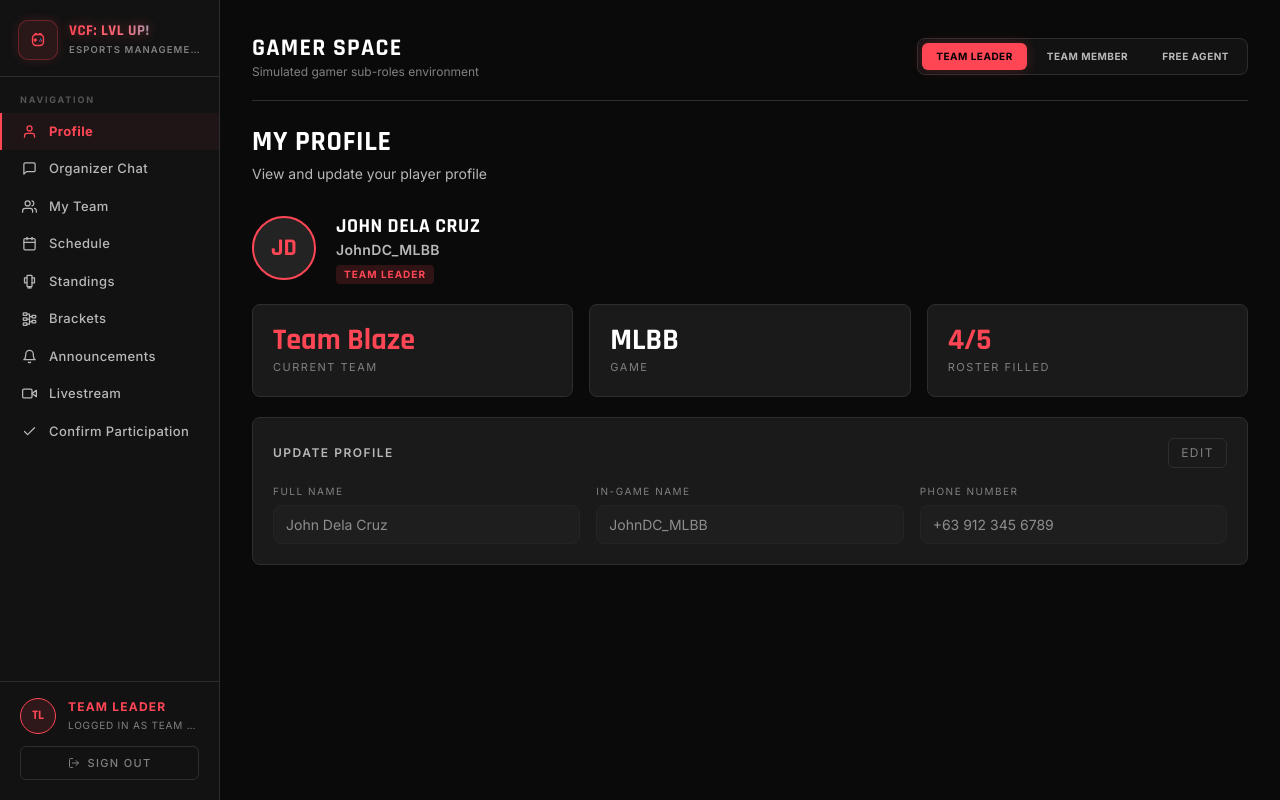
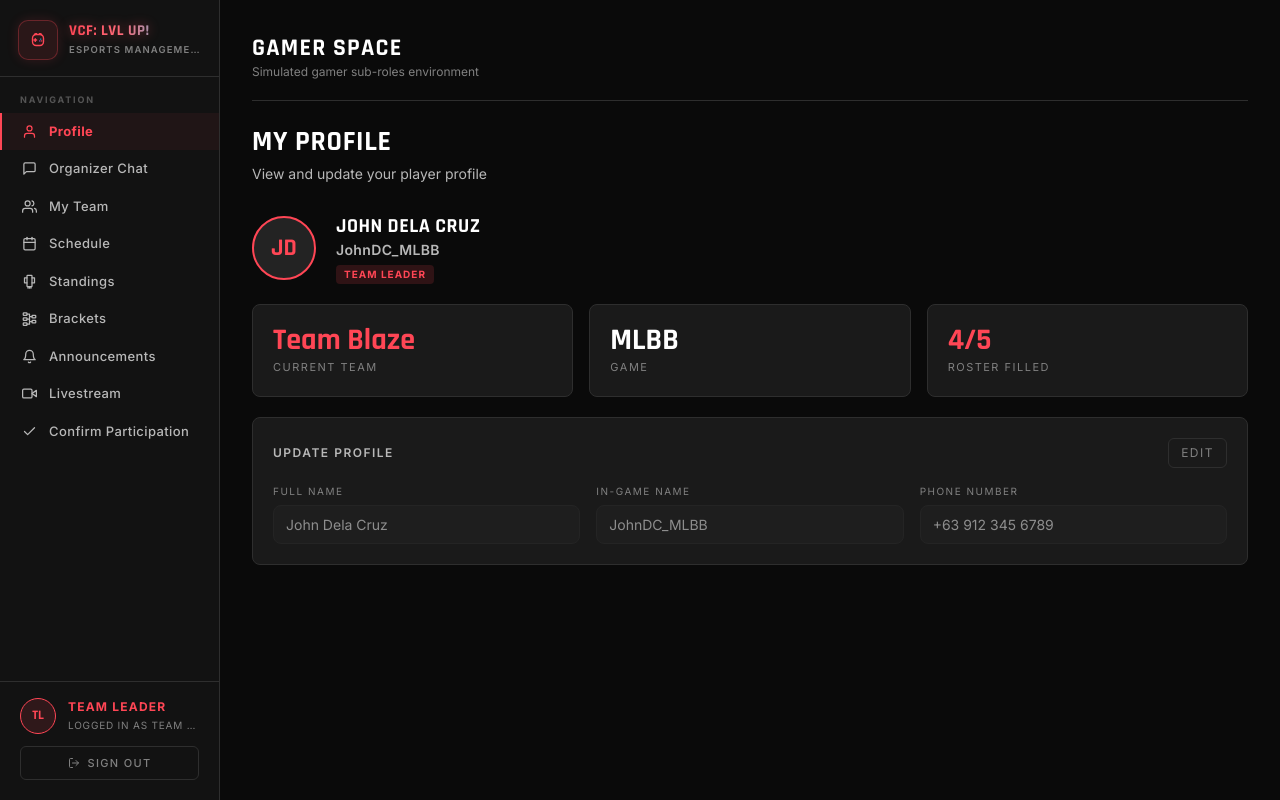
Before and after one commit to DanRyuzaki/VCF-LVL-UP, a Next.js app: page /gamer in a window 1280 px wide. Built offline with nearby package versions, Linux system fonts and the light colour scheme.

Commit message:
Fixed some fonts in the light mode of gamer dashboard

```diff
--- a/src/dashboards/gamerdashboard.tsx
+++ b/src/dashboards/gamerdashboard.tsx
@@ -482,7 +482,7 @@ function TournamentInfoSection() {
   return (
     <div className="space-y-6">
       <div className="dash-card p-6">
-        <h3 className="font-head text-2xl font-bold text-white mb-2">MLBB Championship — Season 4</h3>
+        <h3 className="font-head text-2xl font-bold text-[var(--c-text)] mb-2">MLBB Championship — Season 4</h3>
         <p className="text-xs text-[var(--c-text-dim)] leading-relaxed mb-6">
           The premier faith youth esports tournament. Bringing teams and draft players together in a single elimination championship.
         </p>
@@ -794,32 +794,8 @@ export default function GamerDashboard() {
       >
         <div className="mb-6 flex flex-col md:flex-row md:items-center justify-between gap-4 border-b border-[var(--c-border)] pb-5">
           <div>
-            <h2 className="font-head text-2xl font-bold tracking-wider text-white uppercase">Gamer Space</h2>
+            <h2 className="font-head text-2xl font-bold tracking-wider text-[var(--c-text)] uppercase">Gamer Space</h2>
             <p className="text-xs text-[var(--c-text-dim)]">Simulated gamer sub-roles environment</p>
-          </div>
-
-          <div className="flex items-center gap-1.5 p-1 rounded-lg bg-[var(--c-surface)] border border-[var(--c-border)] self-start md:self-auto">
-            {[
-              { id: "team_leader", label: "Team Leader", color: "#FF4655" },
-              { id: "team_member", label: "Team Member", color: "#00F5D4" },
-              { id: "free_agent", label: "Free Agent", color: "#8B5CF6" },
-            ].map((tab) => {
-              const active = gamerType === tab.id;
-              return (
-                <button
-                  key={tab.id}
-                  onClick={() => handleGamerTypeChange(tab.id as "team_leader" | "team_member" | "free_agent")}
-                  className="px-3.5 py-1.5 rounded-md text-[10px] font-bold uppercase tracking-wider transition-all"
-                  style={{
-                    backgroundColor: active ? tab.color : "transparent",
-                    color: active ? "#000000" : "var(--c-text-muted)",
-                    boxShadow: active ? `0 0 12px ${tab.color}40` : "none",
-                  }}
-                >
-                  {tab.label}
-                </button>
-              );
-            })}
           </div>
         </div>
 
```
